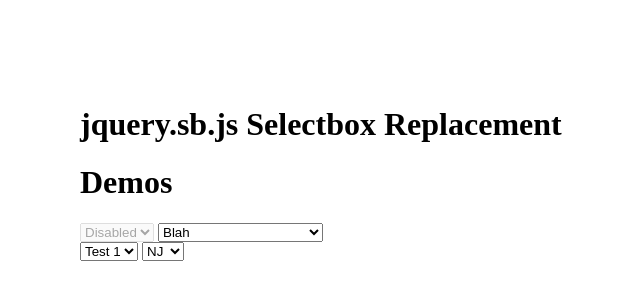
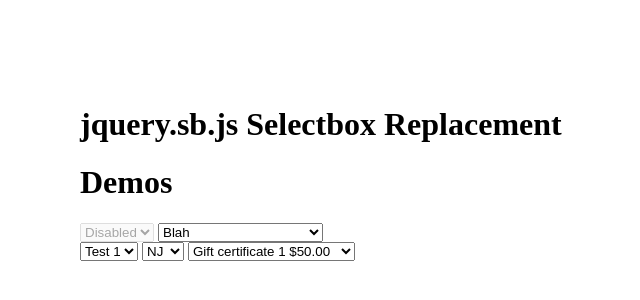
Before and after one commit to revsystems/jQuery-SelectBox, a plain HTML site: page index.html in a window 1280 px wide. Shown: the part 182-482 px from the top of the page, without its empty margins (80-720 px from the left). Drawn offline with nearby package versions, Linux system fonts and the light colour scheme.

```diff
--- a/index.html
+++ b/index.html
@@ -120,6 +120,20 @@
             <option>NY</option>
             <option>PA</option>
           </select>
+          <select name="os0" id="os0" class="round_sb">
+            <option value="Gift certificate 1 $50.00">Gift certificate 1 $50.00</option>
+
+            <option value="Gift certificate 2 $80.00">Gift certificate 2 $80.00</option>
+            <option value="Gift certificate 3 $100.00">Gift certificate 3 $100.00</option>
+            <option value="Gift certificate 4 $150.00">Gift certificate 4 $150.00</option>
+            <option value="Gift certificate 5 $200.00">Gift certificate 5 $200.00</option>
+            <option value="Gift certificate 6 $250.00">Gift certificate 6 $250.00</option>
+            <option value="Gift certificate 7 $300.00">Gift certificate 7 $300.00</option>
+
+            <option value="Gift certificate 8 $350.00">Gift certificate 8 $350.00</option>
+            <option value="Gift certificate 9 $400.00">Gift certificate 9 $400.00</option>
+          </select>
+
           <br/>
           <br/>
           <br/>
```
Also changed, not shown: jquery.sb.css.
